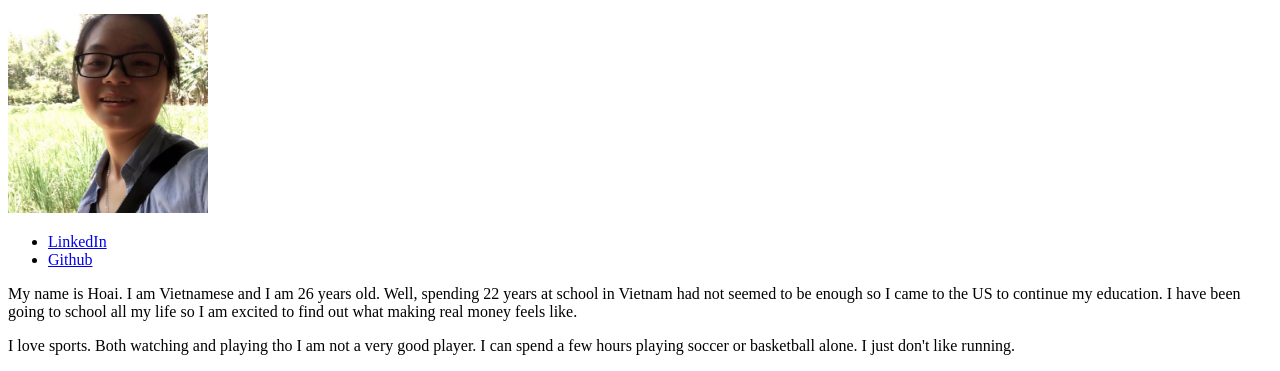
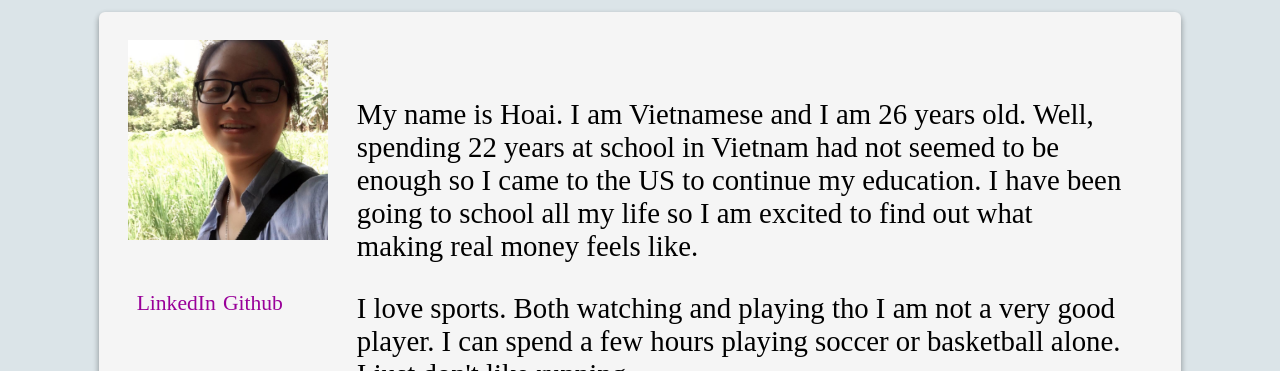
Before and after one commit to caothuhoai/caothuhoai.github.io, a plain HTML site: page index.html in a window 1280 px wide. Shown: the part 118-489 px from the top of the page. Drawn offline with Linux system fonts and the light colour scheme.

Commit message:
final update
final update to fix external link error for css

```diff
--- a/index.html
+++ b/index.html
@@ -2,7 +2,7 @@
 <html>
 <head>
 	<title>Hoai Cao's Portfolio</title>
-	<link rel="stylesheet" href="styles.css">
+	<link rel="stylesheet" href="CSS/style.css">
 </head>
 <body>
 	<div class="banner">
```
Also changed, not shown: resume.html (+1 -1 lines).
